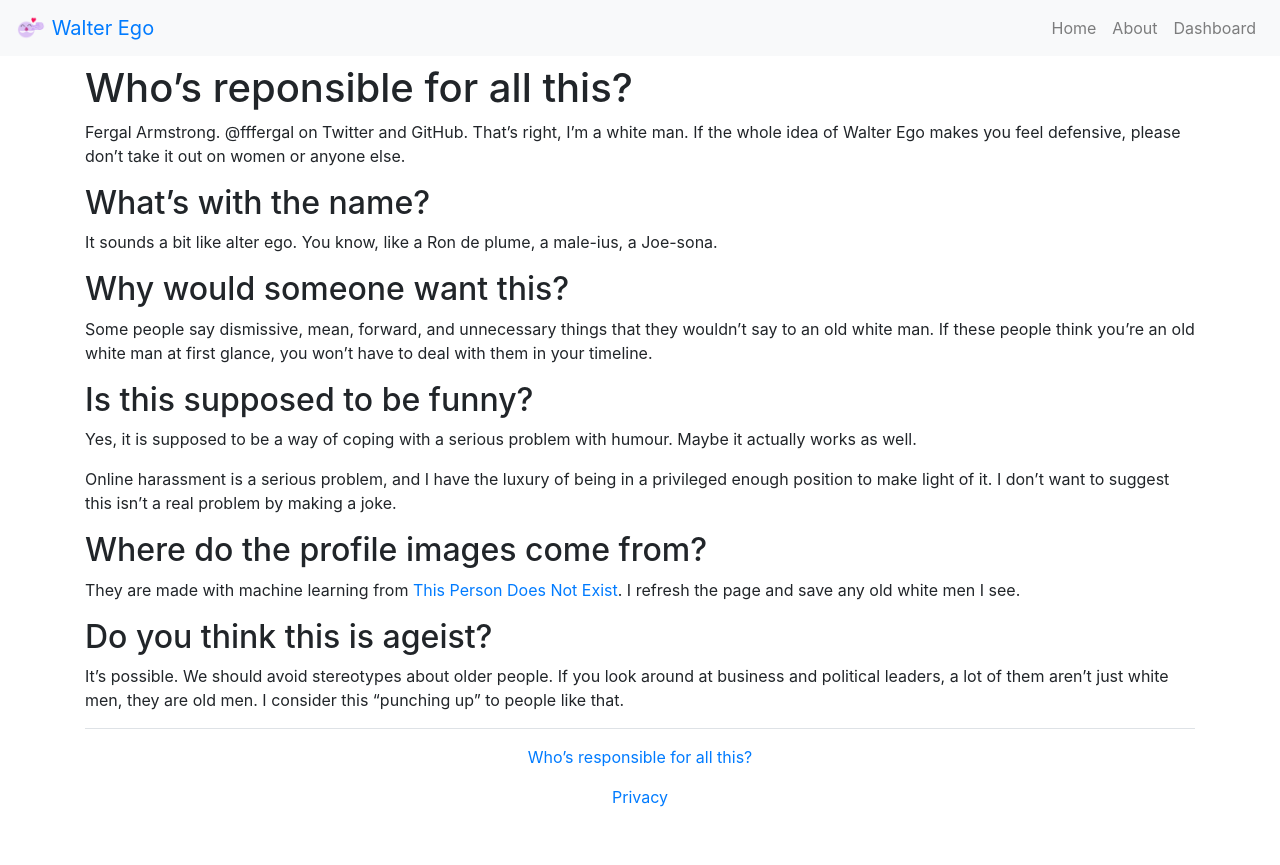
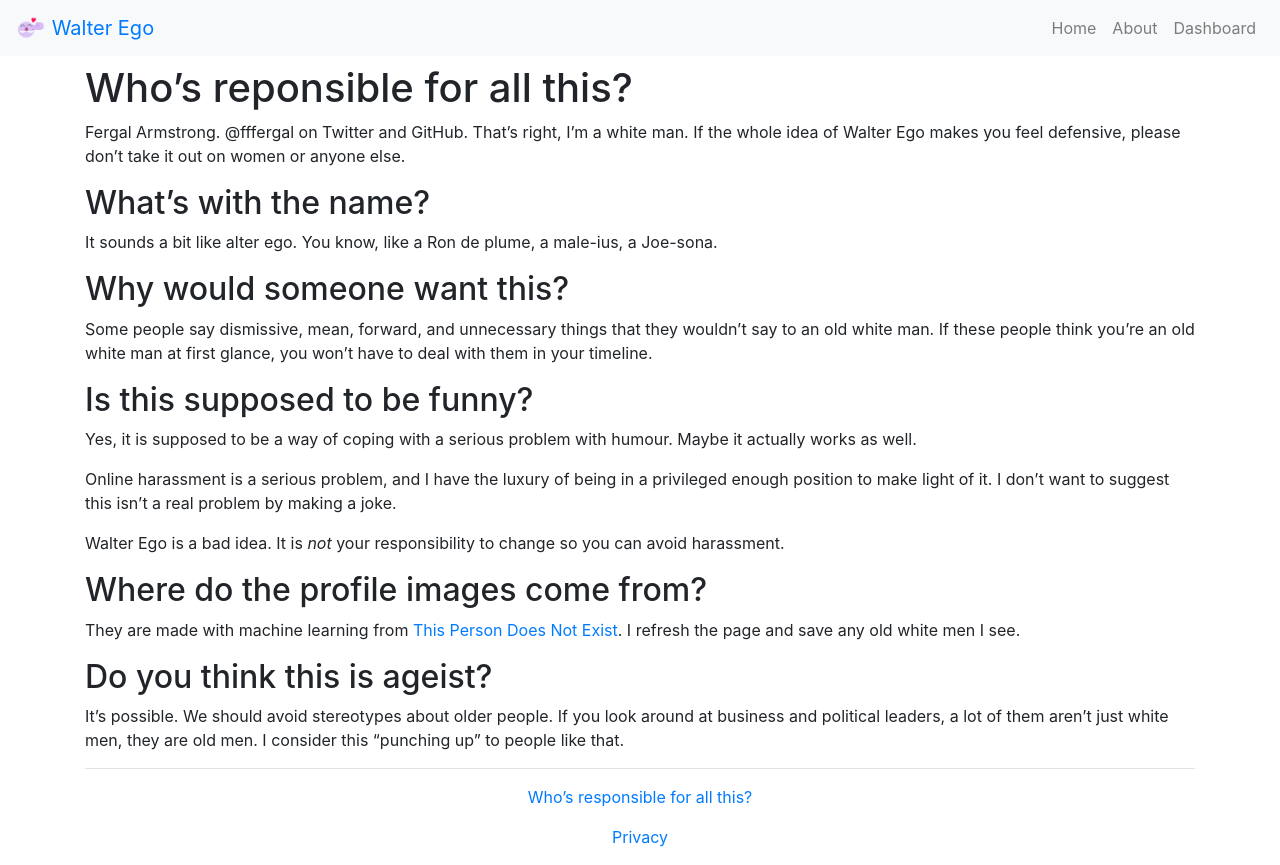
Before and after one commit to fffergal/walterego, a Next.js app: page /about in a window 1280 px wide. Before the commit the page ends 825 px from the top, so only its background shows below. Built offline with nearby package versions, Linux system fonts and the light colour scheme.

Commit message:
Add paragraph about bad idea

```diff
--- a/pages/about.jsx
+++ b/pages/about.jsx
@@ -36,6 +36,13 @@ export default function About() {
         in a privileged enough position to make light of it. I don’t want to
         suggest this isn’t a real problem by making a joke.
       </p>
+      <p>
+        Walter Ego is a bad idea. It is
+        {' '}
+        <em>not</em>
+        {' '}
+        your responsibility to change so you can avoid harassment.
+      </p>
       <h2>Where do the profile images come from?</h2>
       <p>
         They are made with machine learning from
```
